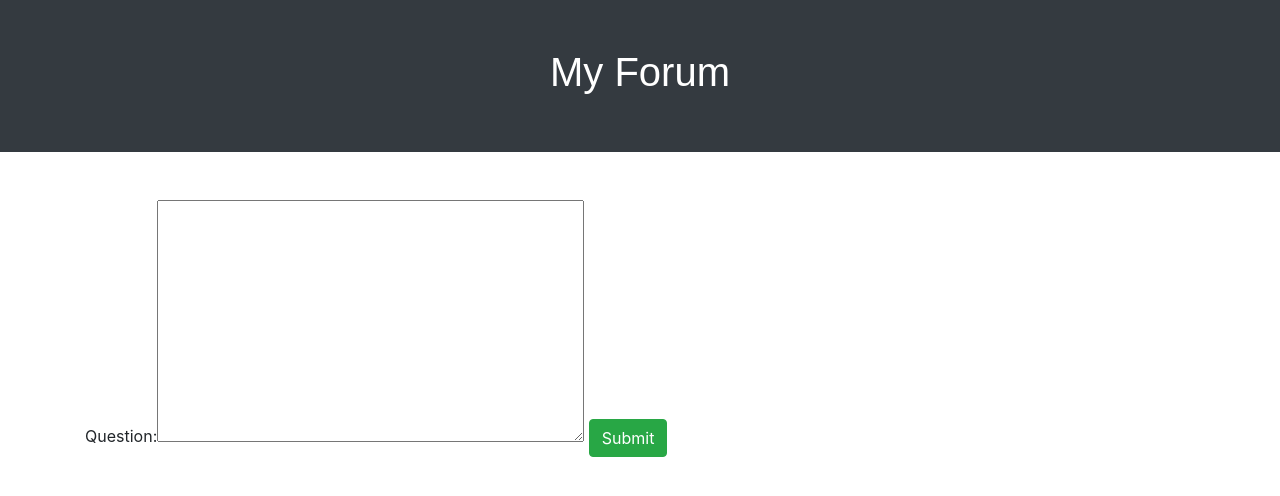
After one commit to ravinduf/Forum, a Django app: page /addQuestion in a window 1280 px wide. The commit adds this page. Shown: the top 496 px of the page. Run offline with Django 3.2, Linux system fonts and the light colour scheme; some libraries are stand-ins or nearby versions; some web fonts are replaced.

Commit message:
added askQuestion function and html page for it

```diff
--- a/forum/forms.py
+++ b/forum/forms.py
@@ -8,3 +8,9 @@ class answerForm(forms.ModelForm):
     class Meta:
         model = answer
         fields = ('answer',)
+
+class questionForm(forms.ModelForm):
+
+    class Meta:
+        model = Question
+        fields = ('question',)
--- a/forum/models.py
+++ b/forum/models.py
@@ -14,6 +14,9 @@ class Question(models.Model):
     def vote(self):
         self.Votes += 1
 
+    def addTime(self):
+        self.added_date = timezone.now()
+
 class answer(models.Model):
     question = models.ForeignKey('forum.Question' ,on_delete = models.CASCADE, related_name = 'answer')
     author = models.CharField(max_length=50)
--- a/forum/static/css/forum.css
+++ b/forum/static/css/forum.css
@@ -33,9 +33,7 @@ p{
 
 #votes_div{
     position: absolute;
-    padding: 20px;
     text-align: left;
-
     font-size: 30px;
     right: 30px;
 
--- /dev/null
+++ b/forum/templates/forum/add_question.html
@@ -0,0 +1,12 @@
+{% extends 'forum/base.html' %}
+
+{% block content %}
+
+<div class='container'>
+    <form method = 'POST'>{% csrf_token %}
+        {{form}}
+        <button type='submit' class="btn btn-success">Submit</button>
+    </form>
+</div>
+
+{% endblock %}
--- a/forum/templates/forum/home_page.html
+++ b/forum/templates/forum/home_page.html
@@ -1,6 +1,7 @@
 {% extends 'forum/base.html' %}
 {% block content %}
 
+<a href="{% url 'addQuestion' %}">ask question</a>
 <div class="container">
     {% for question in questions %}
         <p>
--- a/forum/urls.py
+++ b/forum/urls.py
@@ -7,6 +7,5 @@ urlpatterns = [
     path('question/<int:pk>', views.question_info ,name = "question_details"),
     path('addVote/<int:pk>', views.addVote, name = "addVote"),
     path('subVote/<int:pk>', views.subVote, name = "subVote"),
-
-
+    path('addQuestion', views.addQuestion, name = "addQuestion"),
 ]
--- a/forum/views.py
+++ b/forum/views.py
@@ -37,3 +37,17 @@ def subVote(request,pk):
     question.votes -= 1
     question.save()
     return redirect('question_details', pk = question.pk)
+
+def addQuestion(request):
+    if request.method == 'POST':
+        form = questionForm(request.POST)
+        if form.is_valid():
+            question = form.save(commit = False)
+            question.author = request.user
+            question.addTime()
+            question.save()
+            return redirect('/')
+
+    else:
+        form = questionForm()
+        return render(request, 'forum/add_question.html',{'form' : form})
```
